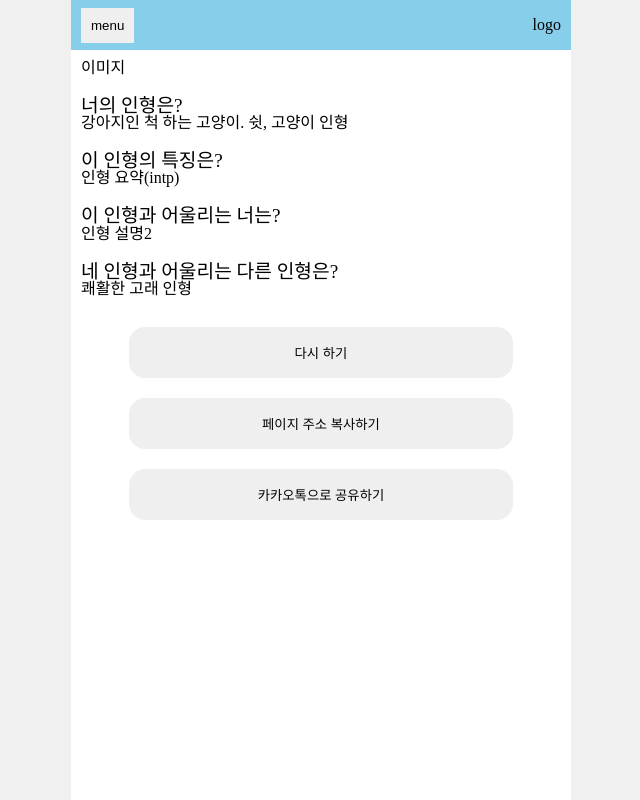
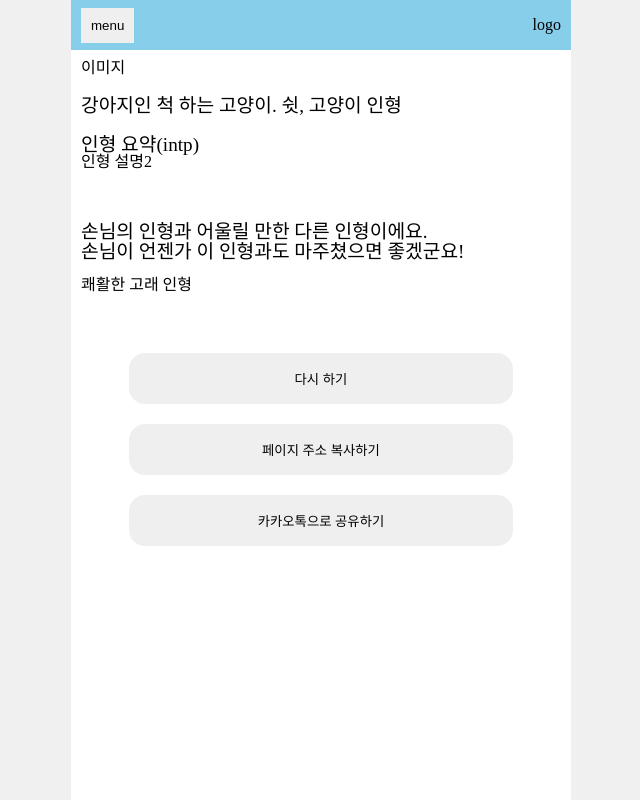
Before and after one commit to soooru/hotbi, a React (Create React App) app: page /result/intp in a window 1280 px wide. Shown: the whole page, without its empty margins (319-959 px from the left). Built offline with nearby package versions, Linux system fonts and the light colour scheme.

Commit message:
fix:asset파일수정

```diff
--- a/public/db/result.json
+++ b/public/db/result.json
@@ -1,98 +1,114 @@
 {
-  "intj": {
-    "name": "호수에 사는 파인애플 인형",
-    "summary": "인형 요약(intj)",
-    "description": "인형 설명2",
-    "with": "강아지인 척 하는 고양이. 쉿, 고양이 인형"
+  "enfp": {
+    "name": "에너제틱 리트리버 인형",
+    "summary": "활발한 인사이더",
+    "description": "늘 열정적인 손님에게는 <에너제틱 리트리버 인형>을 추천할게요. <br/> 이 인형은 엄청난 친화력을 가지고 있어서 보자마자 베프가 될 수 있을 거예요.<br/> 언제나 유쾌한 이 친구를 보다보면 절로 기분이 좋아질 겁니다. 이 가게에서 유명한 분위기메이커거든요. <br/>추진력도 굉장한 인형이라 이런 저런 재미있는 일을 만들어낼 수도 있어요. 지루할 틈이 없겠죠? <br/>주의하실 점을 알려드리자면, 이 친구는 한마디로 ‘관심종자’에요! 다른 사람의 관심이나 인정을 원하는 아이라 이런 것들이 부족하다 싶으면 시무룩해질수도 있어요. 물론 워낙 긍정적인 친구라 그 시무룩한 상태가 오래가진 않는답니다. 자기 기분대로 움직이는 것 같아도 사실은 주변을 계속 살피고 있는 아이에요. 언제나 사랑과 관심으로 대해주신다면 행복해 할 거예요!",
+    "description2": "인형에 관한 설명을 듣다보니 뭔가 손님에 대한 이야기를 하는 것 같았나요?<br/>맞아요, 저희는 손님과 가장 닮은 인형을 추천드린답니다. <br/>늘 밝아보이지만 사실 상처도 잘 받는 손님에게 이 인형이 큰 위로와 활력이 되기를 바랄게요!",
+    "with": "평화주의 개구리 인형"
   },
   "intp": {
     "name": "강아지인 척 하는 고양이. 쉿, 고양이 인형",
     "summary": "인형 요약(intp)",
     "description": "인형 설명2",
+    "description2": "",
     "with": "쾌활한 고래 인형"
   },
   "entj": {
     "name": "쾌활한 고래 인형",
     "summary": "인형 요약(entj)",
     "description": "인형 설명2",
+    "description2": "",
     "with": "호수에 사는 파인애플 인형"
   },
   "entp": {
     "name": "친구가 많아 바쁜 눈사람 인형",
     "summary": "인형 요약(entp)",
     "description": "인형 설명2",
+    "description2": "",
     "with": "뽀글뽀글 털이 있는 양 인형"
   },
   "infj": {
     "name": "뽀글뽀글 털이 있는 양 인형",
     "summary": "인형 요약(infj)",
     "description": "인형 설명2",
+    "description2": "",
     "with": "친구가 많아 바쁜 눈사람 인형"
   },
   "infp": {
     "name": "눈물이 많은 오리너구리 인형",
     "summary": "인형 요약(infp)",
     "description": "인형 설명2",
+    "description2": "",
     "with": "눈치 빠른 똑똑한 토끼 인형"
   },
   "enfj": {
     "name": "눈치 빠른 똑똑한 토끼 인형",
     "summary": "인형 요약(enfj)",
     "description": "인형 설명2",
+    "description2": "",
     "with": "눈물이 많은 오리너구리 인형"
   },
-  "enfp": {
+  "intj": {
     "name": "모두의 주목을 즐기는 호두까기 인형",
     "summary": "인형 요약(enfp)",
     "description": "인형 설명2",
+    "description2": "",
     "with": "모든걸 삼키는 공룡 인형"
   },
   "istj": {
     "name": "모든 걸 삼키는 공룡 인형",
     "summary": "인형 요약(istj)",
     "description": "인형 설명2",
+    "description2": "",
     "with": "모두의 주먹을 즐기는 호두까기 인형"
   },
   "isfj": {
     "name": "따뜻한 곳을 좋아하는 삼색고양이 인형",
     "summary": "인형 요약(isfj)",
     "description": "인형 설명2",
+    "description2": "",
     "with": "코가 빤짝거리는 대형 곰 인형"
   },
   "estj": {
     "name": "코가 빤짝거리는 대형 곰 인형",
     "summary": "인형 요약(estj)",
     "description": "인형 설명2",
+    "description2": "",
     "with": "따뜻한 곳을 좋아하는 삼색고양이 인형"
   },
   "esfj": {
     "name": "춤추는 선인장 인형",
     "summary": "인형 요약(esfj)",
     "description": "인형 설명2",
+    "description2": "",
     "with": "폭닥 안아버리고 싶은 코끼리 인형"
   },
   "istp": {
     "name": "폭닥 안아버리고 싶은 코끼리 인형",
     "summary": "인형 요약(istp)",
     "description": "인형 설명2",
+    "description2": "",
     "with": "춤추는 선인장 인형"
   },
   "isfp": {
     "name": "조그만 안경을 쓴 햄스터 인형",
     "summary": "인형 요약(isfp)",
     "description": "인형 설명2",
+    "description2": "",
     "with": "보타이를 한 개구리 인형"
   },
   "estp": {
     "name": "보타이를 한 개구리 인형",
     "summary": "인형 요약(estp)",
     "description": "인형 설명2",
+    "description2": "",
     "with": "조그만 안경을 쓴 햄스터 인형"
   },
   "esfp": {
     "name": "사랑스럽고 달톰한 단팥빵 인형",
     "summary": "인형 요약(esfp)",
     "description": "인형 설명2",
+    "description2": "",
     "with": "조그만 안경을 쓴 햄스터 인형"
   }
 }
--- a/src/pages/Result.tsx
+++ b/src/pages/Result.tsx
@@ -9,7 +9,8 @@ import ShareButton from 'components/ShareButton'
 interface result {
   name?: string
   summary?: string
-  description?: string
+  description: string
+  description2: string
   with?: string
 }
 
@@ -20,7 +21,7 @@ const TitleBox = styled.div`
 const WrapBox = styled.div`
   padding: 10px;
   .more-action {
-    margin-top: 30px;
+    margin-top: 60px;
     button {
       display: block;
       width: 80%;
@@ -39,7 +40,10 @@ const WrapBox = styled.div`
   }
 `
 export default function Result() {
-  const [yourResult, setYourResult] = useState<result>({})
+  const [yourResult, setYourResult] = useState<result>({
+    description: '',
+    description2: '',
+  })
   const [toastState, setToastState] = useState<boolean>(false)
   const [toastText, setToastText] = useState<string>('')
 
@@ -81,13 +85,19 @@ export default function Result() {
       <HelmetComponents title=":결과" />
       <WrapBox>
         <div>이미지</div>
-        <TitleBox>너의 인형은?</TitleBox>
-        <div>{yourResult?.name}</div>
-        <TitleBox>이 인형의 특징은?</TitleBox>
-        <div>{yourResult?.summary}</div>
-        <TitleBox>이 인형과 어울리는 너는?</TitleBox>
-        <div>{yourResult?.description}</div>
-        <TitleBox>네 인형과 어울리는 다른 인형은?</TitleBox>
+        <TitleBox>{yourResult?.name}</TitleBox>
+        <TitleBox>{yourResult?.summary}</TitleBox>
+        <div dangerouslySetInnerHTML={{ __html: yourResult.description }}></div>
+        <br />
+        <br />
+        <div
+          dangerouslySetInnerHTML={{ __html: yourResult.description2 }}
+        ></div>
+        <TitleBox>
+          손님의 인형과 어울릴 만한 다른 인형이에요. <br />
+          손님이 언젠가 이 인형과도 마주쳤으면 좋겠군요!
+        </TitleBox>
+        <br />
         <div>{yourResult?.with}</div>
         <div className="more-action">
           <button>
```
